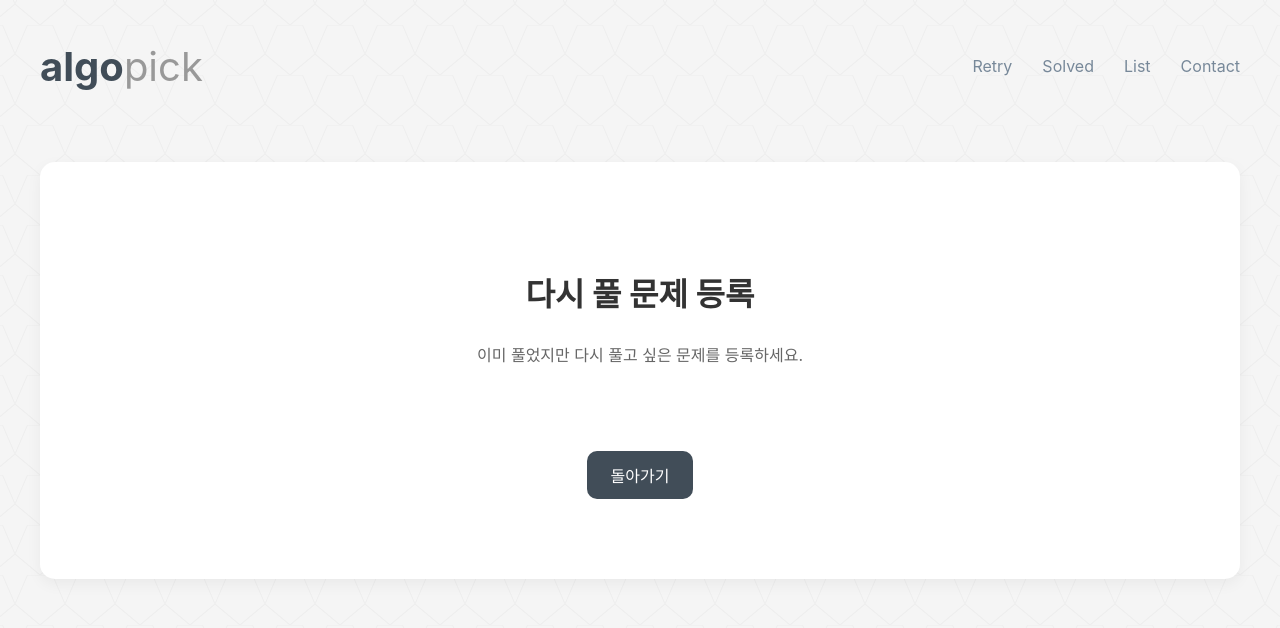
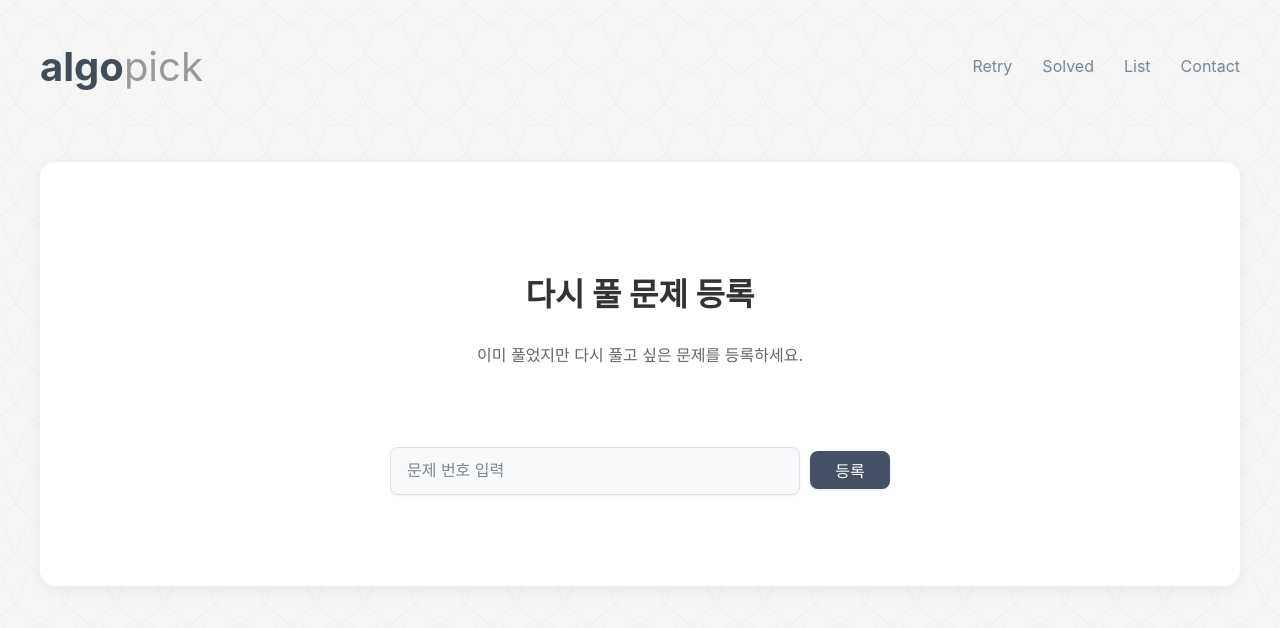
Before and after one commit to 99hyeon/Algopick, a React (Create React App) app in the folder src/main/frontend/: page /retry in a window 1280 px wide. Shown: the top 628 px of the page. Built offline with nearby package versions, Linux system fonts and the light colour scheme.

Commit message:
[front] retry 페이지 추가

```diff
--- a/src/main/frontend/src/components/Retry.js
+++ b/src/main/frontend/src/components/Retry.js
@@ -1,15 +1,53 @@
-import { useNavigate } from "react-router-dom";
 import "../styles/AlgoPick.css";
+import {useState} from "react";
+import axios from 'axios';
 
 export default function Retry() {
-    const navigate = useNavigate();
+    const [problemNumber, setProblemNumber] = useState("");
+    const [message, setMessage] = useState("");
+    const [success, setSuccess] = useState(true);
+    const [isSubmitting, setIsSubmitting] = useState(false);
+
+    const handleRegister = async () => {
+        try {
+            const response = await axios.patch(`http://localhost:8080/problems/solve/${problemNumber}`);
+
+            // 서버에서 보낸 상태 코드 확인
+            if (response.status === 200) {
+                setSuccess(true);
+                setMessage("등록이 완료되었습니다.");
+            }
+        } catch (error) {
+            setSuccess(false);
+            setMessage("존재하지 않는 문제번호입니다. 다시 입력해주세요.");
+        }
+    };
 
     return (
         <>
             <h2 className="title">다시 풀 문제 등록</h2>
             <p className="description">이미 풀었지만 다시 풀고 싶은 문제를 등록하세요.</p>
 
-            <button className="btn" onClick={() => navigate("/")}>돌아가기</button> {/* ✅ "/"로 이동 */}
+            <div className="input-number-style">
+                <input
+                    type="number"
+                    className="input"
+                    placeholder="문제 번호 입력"
+                    value={problemNumber}
+                    onChange={(e) => setProblemNumber(e.target.value)}
+                />
+
+                <button
+                    className="btn"
+                    onClick={handleRegister}
+                    disabled={isSubmitting}
+                >
+                    {isSubmitting ? '등록 중...' : '등록'}
+                </button>
+            </div>
+            <div>
+                {message && success ? <div className="success-message">{message}</div> : <div className="unsuccess-message">{message}</div>}
+            </div>
         </>
     );
 }
```
